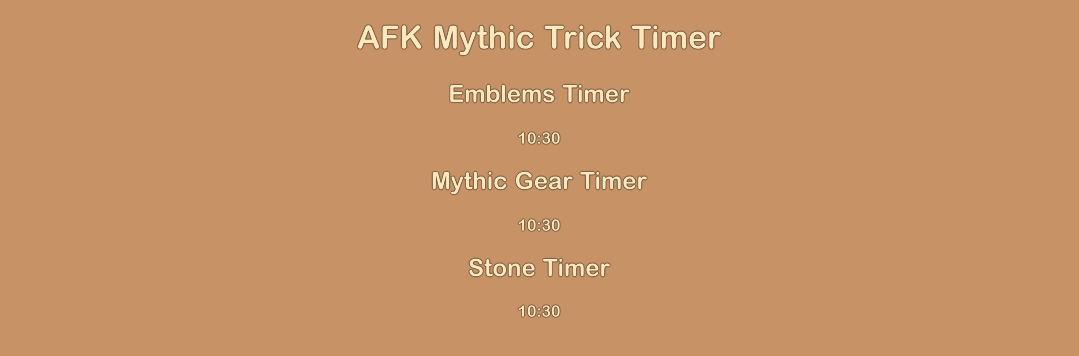
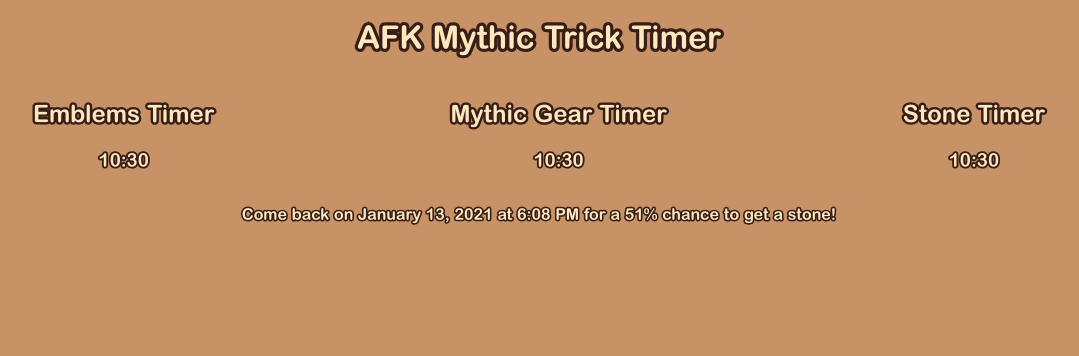
Before and after one commit to staynoon/afk-mythic-trick, a React (Create React App) app: page / in a window 1280 px wide. Shown: the top 356 px of the page, without its empty margins (101-1180 px from the left). Built offline with nearby package versions, Linux system fonts and the light colour scheme.

Commit message:
layout update

```diff
--- a/package.json
+++ b/package.json
@@ -10,6 +10,7 @@
     "@types/node": "^12.20.0",
     "@types/react": "^17.0.2",
     "@types/react-dom": "^17.0.1",
+    "jquery": "^3.5.1",
     "react": "^17.0.1",
     "react-dom": "^17.0.1",
     "react-scripts": "4.0.2",
@@ -39,5 +40,8 @@
       "last 1 firefox version",
       "last 1 safari version"
     ]
+  },
+  "devDependencies": {
+    "@types/jquery": "^3.5.5"
   }
 }
--- a/src/App.css
+++ b/src/App.css
@@ -13,7 +13,33 @@
 
 h1, h2, h3, h4, h5, p {
   font-family: "AFK";
-  text-shadow: 0 0 1px #3E281B, 0 0 1px #3E281B, 0 0 1px #3E281B, 0 0 1px #3E281B;
   color: #FBE8BE;
-  /* -webkit-text-stroke: 1px #3E281B; */
 }
+
+.column-container {
+  display: flex;
+  flex-direction: row;
+  flex-wrap: wrap;
+}
+
+.timer-box {
+  margin: 0 auto;
+}
+
+.title-box {
+  margin: 0 auto;
+}
+
+.stroke-single {
+  position: relative;
+  background: transparent;
+  z-index: 0;
+}
+/* add a single stroke */
+.stroke-single:before {
+  content: attr(title);
+  position: absolute;
+  -webkit-text-stroke: 0.2em #391E18;
+  text-align: center;
+  z-index: -1;
+}
--- a/src/App.tsx
+++ b/src/App.tsx
@@ -1,27 +1,52 @@
 import * as React from "react";
+import $ from "jquery";
 
 import './App.css';
 
-type Props = {};
+interface Props {};
 
-type State = {
+interface State {
   timeString: string;
 };
 
 class App extends React.Component<Props,State>{
+  constructor(props: Props){
+    super(props);
+    this.state = {
+      timeString: "10:30"
+    }
+  }
+
   render(){
     return (
       <div className="App">
-        <h1>AFK Mythic Trick Timer</h1>
-        <h2>Emblems Timer</h2>
-        <p>10:30</p>
-        <h2>Mythic Gear Timer</h2>
-        <p>10:30</p>
-        <h2>Stone Timer</h2>
-        <p>10:30</p>
+        <div className="title-box">
+          <h1 className="stroke-single">AFK Mythic Trick Timer</h1>
+        </div>
+        <div className="column-container">
+          <div className="timer-box">
+            <h2 className="stroke-single">Emblems Timer</h2>
+            <h3 className="stroke-single">10:30</h3>
+          </div>
+          <div className="timer-box">
+            <h2 className="stroke-single">Mythic Gear Timer</h2>
+            <h3 className="stroke-single">10:30</h3>
+          </div>
+          <div className="timer-box">
+            <h2 className="stroke-single">Stone Timer</h2>
+            <h3 className="stroke-single">10:30</h3>
+          </div>
+        </div>
+        <p className="stroke-single">Come back on January 13, 2021 at 6:08 PM for a 51% chance to get a stone!</p>
       </div>
-  )
+    )
   }
 };
 
+$(function(){
+  $('.stroke-single').attr('title', function(){
+    return $(this).html();
+  });
+});
+
 export default App;
```
Also changed, not shown: 1 other file (tests, documents, lock files or other folders).
